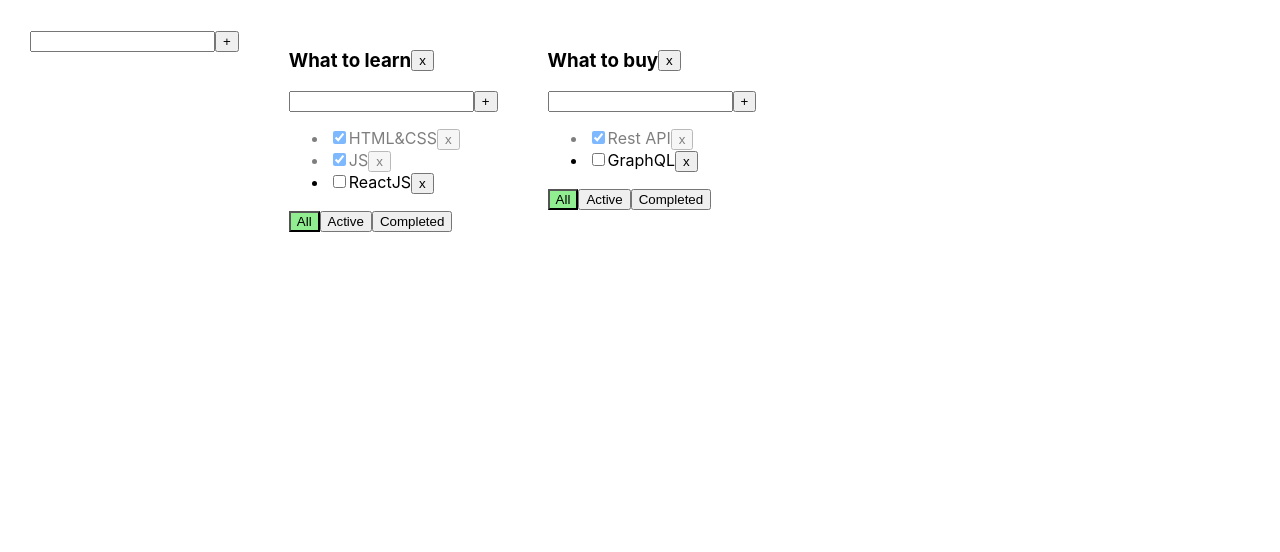
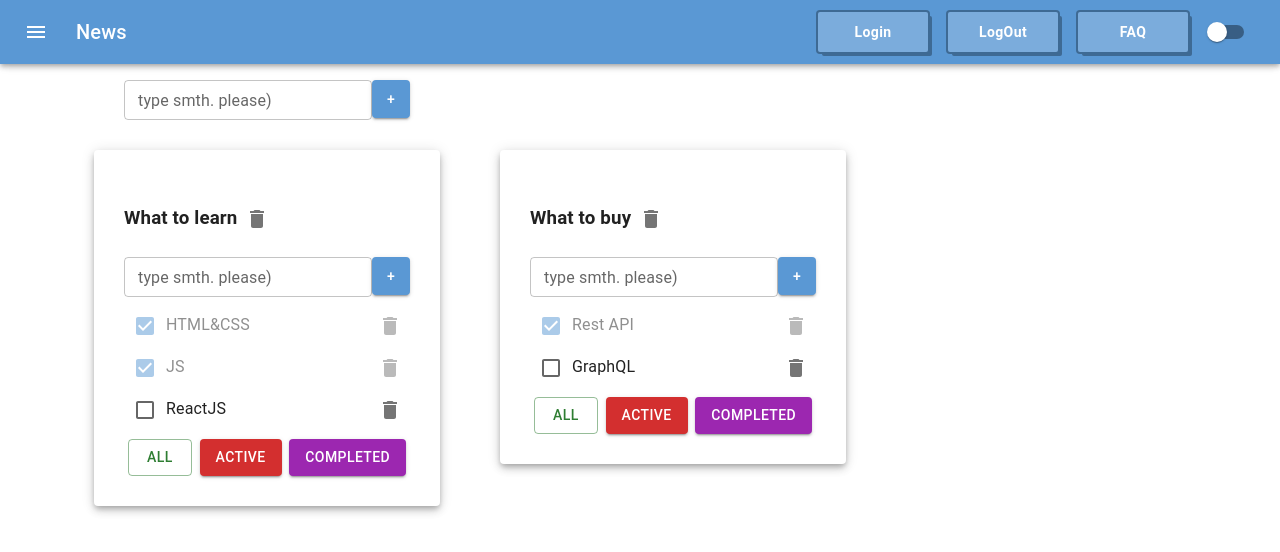
Before and after one commit to mr-vz/todolist, a React (Create React App) app: page / in a window 1280 px wide. Shown: the top 552 px of the page. Built offline with nearby package versions, Linux system fonts and the light colour scheme.

Commit message:
7 week. 2 sprint. MUI

```diff
--- a/src/AddItemForm.tsx
+++ b/src/AddItemForm.tsx
@@ -1,26 +1,28 @@
-// @flow
-import * as React from 'react';
-import {Button} from "./Button";
+// import {Button} from "./Button";
 import {ChangeEvent, KeyboardEvent, useState} from "react";
+import Button from '@mui/material/Button';
+import TextField from '@mui/material/TextField';
 
-type Props = {
+type PropsType = {
     addItem: (title: string) => void
-};
-export const AddItemForm = ({addItem}: Props) => {
-    const [itemTitle, setItemTitle] = useState('')
+}
+
+export const AddItemForm = ({addItem}: PropsType) => {
+
+    const [title, setTitle] = useState('')
     const [error, setError] = useState<string | null>(null)
 
     const addItemHandler = () => {
-        if (itemTitle.trim() !== '') {
-            addItem(itemTitle.trim())
-            setItemTitle('')
+        if (title.trim() !== '') {
+            addItem(title.trim())
+            setTitle('')
         } else {
             setError('Title is required')
         }
     }
 
-    const changeItemTitleHandler = (event: ChangeEvent<HTMLInputElement>) => {
-        setItemTitle(event.currentTarget.value)
+    const changeItemHandler = (event: ChangeEvent<HTMLInputElement>) => {
+        setTitle(event.currentTarget.value)
     }
 
     const addItemOnKeyUpHandler = (event: KeyboardEvent<HTMLInputElement>) => {
@@ -30,16 +32,36 @@ export const AddItemForm = ({addItem}: Props) => {
         }
     }
 
+    const buttonStyle = {
+        maxWidth: '38px',
+        maxHeight: '38px',
+        minWidth: '38px',
+        minHeight: '38px',
+    }
+
     return (
         <div>
-            <input
+            <TextField
+                error={!!error}
+                id="outlined-basic"
+                label={error ? error : 'type smth. please)'}
+                // helperText={error}
+                variant="outlined"
+                size={'small'}
                 className={error ? 'error' : ''}
-                value={itemTitle}
-                onChange={changeItemTitleHandler}
+                value={title}
+                onChange={changeItemHandler}
                 onKeyUp={addItemOnKeyUpHandler}
             />
-            <Button title={'+'} onClick={addItemHandler}/>
-            {error && <div className={'error-message'}>{error}</div>}
+            {/*<input*/}
+            {/*    className={error ? 'error' : ''}*/}
+            {/*    value={title}*/}
+            {/*    onChange={changeItemHandler}*/}
+            {/*    onKeyUp={addItemOnKeyUpHandler}*/}
+            {/*/>*/}
+            {/*<Button title={'+'} onClick={addItemHandler}/>*/}
+            <Button onClick={addItemHandler} variant="contained" style={buttonStyle}>+</Button>
+            {/*{error && <div className={'error-message'}>{error}</div>}*/}
         </div>
-    );
-};
+    )
+}
--- a/src/App.css
+++ b/src/App.css
@@ -1,28 +1,28 @@
 .App {
-  padding: 30px;
-  display: flex;
+  /*padding: 30px;*/
+  /*display: flex;*/
 }
 
-.App > div {
-  margin-right: 50px;
-}
+/*.App > div {*/
+/*  margin-right: 50px;*/
+/*}*/
 
-.error {
-  border: red 1px solid;
-}
+/*.error {*/
+/*  border: red 1px solid;*/
+/*}*/
 
-.error-message {
-  color: red;
-}
+/*.error-message {*/
+/*  color: red;*/
+/*}*/
 
-.active-filter {
-  background-color: lightgreen;
-}
+/*.active-filter {*/
+/*  background-color: lightgreen;*/
+/*}*/
 
-.is-done {
-  opacity: 0.5;
-}
-.todolist-title-container {
-  display: flex;
-  align-items: center;
-}
+/*.is-done {*/
+/*  opacity: 0.5;*/
+/*}*/
+/*.todolist-title-container {*/
+/*  display: flex;*/
+/*  align-items: center;*/
+/*}*/
--- a/src/App.tsx
+++ b/src/App.tsx
@@ -3,6 +3,12 @@ import {Todolist} from "./Todolist";
 import {useState} from "react";
 import {v1} from "uuid";
 import {AddItemForm} from "./AddItemForm";
+import ButtonAppBar from "./ButtonAppBar";
+import Container from '@mui/material/Container';
+import Grid from '@mui/material/Grid';
+import Paper from '@mui/material/Paper';
+import { createTheme, ThemeProvider } from '@mui/material/styles'
+import {CssBaseline} from "@mui/material";
 
 export type TaskType = {
     id: string
@@ -21,6 +27,8 @@ type TodolistType = {
 export type TasksStateType = {
     [key: string]: TaskType[]
 }
+
+type ThemeMode = 'dark' | 'light'
 
 function App() {
 
@@ -49,6 +57,17 @@ function App() {
         setTasks(newTodolistTasks)
     }
 
+    const addTask = (title: string, todolistId: string) => {
+        const newTask = {
+            id: v1(),
+            title: title,
+            isDone: false
+        }
+        const newTodolistTasks = {...tasks, [todolistId]: [newTask, ...tasks[todolistId]]}
+        setTasks(newTodolistTasks)
+    }
+
+
     const changeTaskStatus = (taskId: string, taskStatus: boolean, todolistId: string) => {
         const newTodolistTasks = {
             ...tasks,
@@ -64,43 +83,57 @@ function App() {
         setTodolists(newTodolists)
     }
 
-
     const removeTodolist = (todolistId: string) => {
         const newTodolists = todolists.filter(tl => tl.id !== todolistId)
         setTodolists(newTodolists)
 
         delete tasks[todolistId]
-		setTasks({ ...tasks })
+        setTasks({...tasks})
+    }
+    const addTodolist = (title: string) => {
+        const todolistId = v1()
+        const newTodolist: TodolistType = {id: todolistId, title: title, filter: 'all'}
+        setTodolists([newTodolist, ...todolists])
+        setTasks({...tasks, [todolistId]: []})
+    }
+    const updateTask = (todolistId: string, taskId: string, title: string) => {
+        const newTodolistTasks = {
+            ...tasks,
+            [todolistId]: tasks[todolistId].map(t => t.id === taskId ? {...t, title} : t)
+        }
+        setTasks(newTodolistTasks)
+    }
+    const updateTodolist = (todolistId: string, title: string) => {
+        const newTodolists = todolists.map(tl => tl.id === todolistId ? {...tl, title} : tl)
+        setTodolists(newTodolists)
     }
 
-	const addTask = (title: string, todolistId: string) => {
-		const newTask = {
-			id: v1(),
-			title: title,
-			isDone: false
-		}
-		const newTodolistTasks = {...tasks, [todolistId]: [newTask, ...tasks[todolistId]]}
-		setTasks(newTodolistTasks)
-	}
+    const [themeMode, setThemeMode] = useState<ThemeMode>('light')
 
-	const addTodoList = (title: string) => {
-		const id = v1()
-		const newTodolist: TodolistType = {id, title: title, filter: 'all'}
-		setTodolists([...todolists, newTodolist])
-		setTasks({...tasks, [id]:[]})
-	}
+    const theme = createTheme({
+        palette: {
+            mode: themeMode === 'light' ? 'light' : 'dark',
+            primary: {
+                main: '#5a98d4',
+            },
+        },
+    })
 
-	const updateTaskTitle = (todolistId: string, taskId: string, updatedTitle: string) => {
-		setTasks({...tasks, [todolistId]:tasks[todolistId].map(t => t.id === taskId ? {...t, title: updatedTitle} : t)})
-	}
-
-	const updateTodolistTitle = (todolistId: string,  updatedTitle: string) => {
-		setTodolists(todolists.map(t => t.id === todolistId ? {...t, title: updatedTitle} : t))
+    const changeModeHandler = () => {
+        setThemeMode(themeMode == 'light' ? 'dark' : 'light')
     }
 
     return (
         <div className="App">
-			<AddItemForm addItem={addTodoList}/>
+            <ThemeProvider theme={theme}>
+                <Container fixed>
+                    <ButtonAppBar onChange={changeModeHandler}/>
+
+                    <Grid container sx={{ml: '60px'}}>
+                        <AddItemForm addItem={addTodolist}/>
+                    </Grid>
+
+                    <Grid container>
                         {todolists.map((tl) => {
 
                             const allTodolistTasks = tasks[tl.id]
@@ -114,7 +147,10 @@ function App() {
                                 tasksForTodolist = allTodolistTasks.filter(task => task.isDone)
                             }
 
-				return <Todolist
+                            return (
+                                <Grid item sx={{p: '30px'}}>
+                                    <Paper elevation={5} sx={{p: '30px'}}>
+                                        <Todolist
                                             key={tl.id}
                                             todolistId={tl.id}
                                             title={tl.title}
@@ -125,10 +161,17 @@ function App() {
                                             changeTaskStatus={changeTaskStatus}
                                             filter={tl.filter}
                                             removeTodolist={removeTodolist}
-					updateTaskTitle={updateTaskTitle}
-					updateTodolistTitle={updateTodolistTitle}
+                                            updateTask={updateTask}
+                                            updateTodolist={updateTodolist}
                                         />
+                                    </Paper>
+                                </Grid>
+                            )
                         })}
+                    </Grid>
+                </Container>
+                <CssBaseline />
+            </ThemeProvider>
         </div>
     );
 }
--- /dev/null
+++ b/src/ButtonAppBar.tsx
@@ -0,0 +1,46 @@
+import * as React from 'react';
+import AppBar from '@mui/material/AppBar';
+import Box from '@mui/material/Box';
+import Toolbar from '@mui/material/Toolbar';
+import Typography from '@mui/material/Typography';
+import Button from '@mui/material/Button';
+import IconButton from '@mui/material/IconButton';
+import MenuIcon from '@mui/icons-material/Menu';
+import {MenuButton} from "./MenuButton";
+import {useTheme} from "@mui/material";
+import Switch from '@mui/material/Switch'
+
+type Props = {
+    onChange: ()=>void
+}
+
+export default function ButtonAppBar({onChange}: Props) {
+    const theme = useTheme();
+    return (
+        <Box sx={{ flexGrow: 1, paddingBottom:'80px' }}>
+            <AppBar position= "fixed" >
+                <Toolbar>
+                    <IconButton
+                        size="large"
+                        edge="start"
+                        color="inherit"
+                        aria-label="menu"
+                        sx={{ mr: 2 }}
+                    >
+                        <MenuIcon />
+                    </IconButton>
+                    <Typography variant="h6" component="div" sx={{ flexGrow: 1 }}>
+                        News
+                    </Typography>
+                    <MenuButton color="inherit" background={theme.palette.primary.light} >Login</MenuButton>
+                    <MenuButton color="inherit">LogOut</MenuButton>
+                    <MenuButton color="inherit">FAQ</MenuButton>
+                    <Switch
+                        color={'default'}
+                        onChange={onChange}
+                    />
+                </Toolbar>
+            </AppBar>
+        </Box>
+    );
+}
--- a/src/EditableSpan.tsx
+++ b/src/EditableSpan.tsx
@@ -1,34 +1,33 @@
-// @flow
-import * as React from 'react';
 import {ChangeEvent, useState} from "react";
 
-type Props = {
-    oldTitle: string
-    onClick: (updateTitle: string) => void
+type PropsType = {
+	value: string
+	onChange: (newTitle: string) => void
 };
-export const EditableSpan = ({oldTitle, onClick}: Props) => {
-    const [edit, setEdit] = useState(false)
-    const [updateTitle, setUpdateTitle] = useState(oldTitle)
 
-    const editHandler = () => {
-        setEdit(!edit)
-        if(edit) {
-            onClick(updateTitle)
-        }
-    }
+export const EditableSpan = ({value, onChange}: PropsType) => {
+	const [editMode, setEditMode] = useState(false)
+	const [title, setTitle] = useState(value)
 
-    const updateTitleHandler = (event: ChangeEvent<HTMLInputElement>) => {
-        setUpdateTitle(event.currentTarget.value)
-    }
+	const activateEditModeHandler = () => {
+		setEditMode(true)
+	}
 
-    return (
-        edit
-            ? <input
-                value={updateTitle}
-                onBlur={editHandler}
-                autoFocus
-                onChange={updateTitleHandler}
-            />
-            : <span onDoubleClick={editHandler}>{oldTitle}</span>
-    );
+	const deactivateEditModeHandler = () => {
+		setEditMode(false)
+		onChange(title)
+	}
+
+	const changeTitleHandler = (event: ChangeEvent<HTMLInputElement>) => {
+		setTitle(event.currentTarget.value)
+	}
+
+	return (
+		<>
+			{editMode
+				? <input value={title} onChange={changeTitleHandler} onBlur={deactivateEditModeHandler} autoFocus/>
+				: <span onDoubleClick={activateEditModeHandler}>{value}</span>
+			}
+		</>
+	);
 };
--- /dev/null
+++ b/src/MenuButton.tsx
@@ -0,0 +1,17 @@
+import { styled } from '@mui/material/styles'
+import Button from '@mui/material/Button'
+
+type MenuButtonProps = {
+    background?: string
+}
+export const MenuButton = styled(Button)<MenuButtonProps>(({background,theme})=>({
+    minWidth: '110px',
+    fontWeight: 'bold',
+    boxShadow: `0 0 0 2px ${theme.palette.primary.dark}, 4px 4px 0 0 ${theme.palette.primary.dark}`,
+    borderRadius: '2px',
+    textTransform: 'capitalize',
+    margin: '0 10px',
+    padding: '8px 24px',
+    color: theme.palette.primary.contrastText,
+    background: background || theme.palette.primary.light,
+}))
--- /dev/null
+++ b/src/Todolist.styles.ts
@@ -0,0 +1,13 @@
+import {SxProps} from '@mui/material'
+
+export const filterButtonsContainerSx: SxProps = {
+    display: 'flex',
+    justifyContent: "space-around",
+}
+
+
+export const getListItemSx=(isDone:boolean) : SxProps => ({
+    p: 0,
+    justifyContent: "space-between",
+    opacity: isDone ? 0.5 : 1
+})
--- a/src/Todolist.tsx
+++ b/src/Todolist.tsx
@@ -1,8 +1,17 @@
 import {FilterValuesType, TaskType} from "./App";
-import {ChangeEvent, KeyboardEvent, useState} from "react";
-import {Button} from "./Button";
+import * as React from "react";
+import {ChangeEvent} from "react";
+import List from '@mui/material/List';
+import ListItem from '@mui/material/ListItem';
+import Checkbox from '@mui/material/Checkbox';
+import Button from '@mui/material/Button';
 import {AddItemForm} from "./AddItemForm";
 import {EditableSpan} from "./EditableSpan";
+import IconButton from '@mui/material/IconButton';
+import DeleteIcon from '@mui/icons-material/Delete';
+import Box from "@mui/material/Box";
+import {filterButtonsContainerSx, getListItemSx} from "./Todolist.styles";
+
 
 type PropsType = {
     title: string
@@ -14,8 +23,8 @@ type PropsType = {
     changeTaskStatus: (taskId: string, taskStatus: boolean, todolistId: string) => void
     filter: FilterValuesType
     removeTodolist: (todolistId: string) => void
-	updateTaskTitle: (todolistId: string, taskId: string, updatedTitle: string) => void
-	updateTodolistTitle: (todolistId: string, updatedTitle: string) => void
+    updateTask: (todolistId: string, taskId: string, title: string) => void
+    updateTodolist: (todolistId: string, title: string) => void
 }
 
 export const Todolist = (props: PropsType) => {
@@ -29,8 +38,8 @@ export const Todolist = (props: PropsType) => {
         changeTaskStatus,
         todolistId,
         removeTodolist,
-		updateTaskTitle,
-		updateTodolistTitle
+        updateTask,
+        updateTodolist
     } = props
 
     const changeFilterTasksHandler = (filter: FilterValuesType) => {
@@ -41,40 +50,31 @@ export const Todolist = (props: PropsType) => {
         removeTodolist(todolistId)
     }
 
-	const addTaskHandler = (title: string) => {
-		addTask(title, todolistId)
+    const addTaskCallback = (title: string) => {
+        addTask(title, props.todolistId)
     }
 
-	const updateTodolistTitleHandler = (updateTitle: string) => {
-		updateTodolistTitle(todolistId, updateTitle)
-	}
-
-	const updateTaskTitleHandler = (taskId: string, updateTitle: string) => {
-		updateTaskTitle(todolistId, taskId, updateTitle)
+    const updateTodolistHandler = (title: string) => {
+        updateTodolist(props.todolistId, title)
     }
 
     return (
         <div>
             <div className={"todolist-title-container"}>
-				{/*<h3>{title}</h3>*/}
-				<h3><EditableSpan oldTitle={title} onClick={updateTodolistTitleHandler}/></h3>
-				<Button title={'x'} onClick={removeTodolistHandler}/>
+                <h3>
+                    <EditableSpan value={title} onChange={updateTodolistHandler}/>
+                    <IconButton aria-label="delete" onClick={removeTodolistHandler}>
+                        <DeleteIcon/>
+                    </IconButton>
+                </h3>
+
+
             </div>
-			<AddItemForm addItem={addTaskHandler} />
-			{/*<div>*/}
-			{/*	<input*/}
-			{/*		className={error ? 'error' : ''}*/}
-			{/*		value={taskTitle}*/}
-			{/*		onChange={changeTaskTitleHandler}*/}
-			{/*		onKeyUp={addTaskOnKeyUpHandler}*/}
-			{/*	/>*/}
-			{/*	<Button title={'+'} onClick={addTaskHandler}/>*/}
-			{/*	{error && <div className={'error-message'}>{error}</div>}*/}
-			{/*</div>*/}
+            <AddItemForm addItem={addTaskCallback}/>
             {
                 tasks.length === 0
                     ? <p>Тасок нет</p>
-					: <ul>
+                    : <List>
                         {tasks.map((task) => {
 
                             const removeTaskHandler = () => {
@@ -86,26 +86,39 @@ export const Todolist = (props: PropsType) => {
                                 changeTaskStatus(task.id, newStatusValue, todolistId)
                             }
 
-							// const updateTaskTitleHandler = (updateTitle: string) => {
-							// 	updateTaskTitle(todolistId, task.id, updateTitle)
-							// }
+                            const changeTaskTitleHandler = (title: string) => {
+                                updateTask(todolistId, task.id, title)
+                            }
 
-							return <li key={task.id} className={task.isDone ? 'is-done' : ''}>
-								<input type="checkbox" checked={task.isDone} onChange={changeTaskStatusHandler}/>
-								{/*<span>{task.title}</span>*/}
-								<EditableSpan oldTitle={task.title} onClick={(updateTitle: string)=>updateTaskTitleHandler(task.title, updateTitle)}/>
-								<Button onClick={removeTaskHandler} title={'x'}/>
-							</li>
+                            return <ListItem
+                                key={task.id}
+                                sx={getListItemSx(task.isDone)}
+                            >
+                                <div>
+                                    <Checkbox checked={task.isDone} onChange={changeTaskStatusHandler}/>
+                                    <EditableSpan value={task.title} onChange={changeTaskTitleHandler}/>
+                                </div>
+
+
+                                <IconButton aria-label="delete" onClick={removeTaskHandler}>
+                                    <DeleteIcon/>
+                                </IconButton>
+                            </ListItem>
                         })}
-					</ul>
+                    </List>
             }
             <div>
-				<Button className={filter === 'all' ? 'active-filter' : ''} title={'All'}
-				        onClick={() => changeFilterTasksHandler('all')}/>
-				<Button className={filter === 'active' ? 'active-filter' : ''} title={'Active'}
-				        onClick={() => changeFilterTasksHandler('active')}/>
-				<Button className={filter === 'completed' ? 'active-filter' : ''} title={'Completed'}
-				        onClick={() => changeFilterTasksHandler('completed')}/>
+
+
+                <Box sx={filterButtonsContainerSx}>
+                    <Button variant={filter === 'all' ? "outlined" : "contained"}
+                            onClick={() => changeFilterTasksHandler('all')} color="success">All</Button>
+                    <Button variant={filter === 'active' ? "outlined" : "contained"}
+                            onClick={() => changeFilterTasksHandler('active')} color="error">Active</Button>
+                    <Button variant={filter === 'completed' ? "outlined" : "contained"}
+                            onClick={() => changeFilterTasksHandler('completed')} color="secondary">Completed</Button>
+
+                </Box>
             </div>
         </div>
     )
```
Also changed, not shown: package.json (+10 -0 lines), 1 other file (tests, documents, lock files or other folders). Lines whose indentation alone changed are shown as unchanged.
